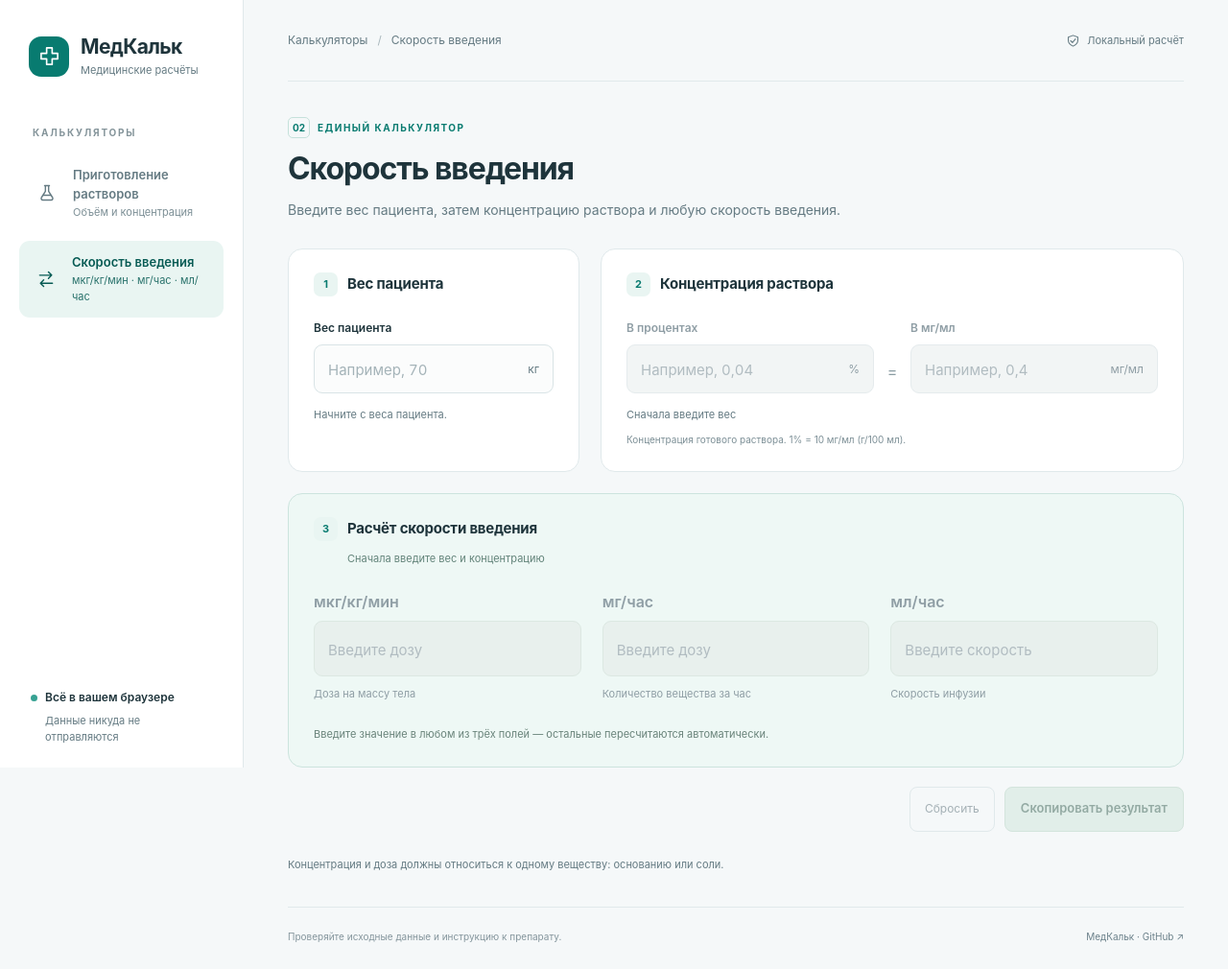
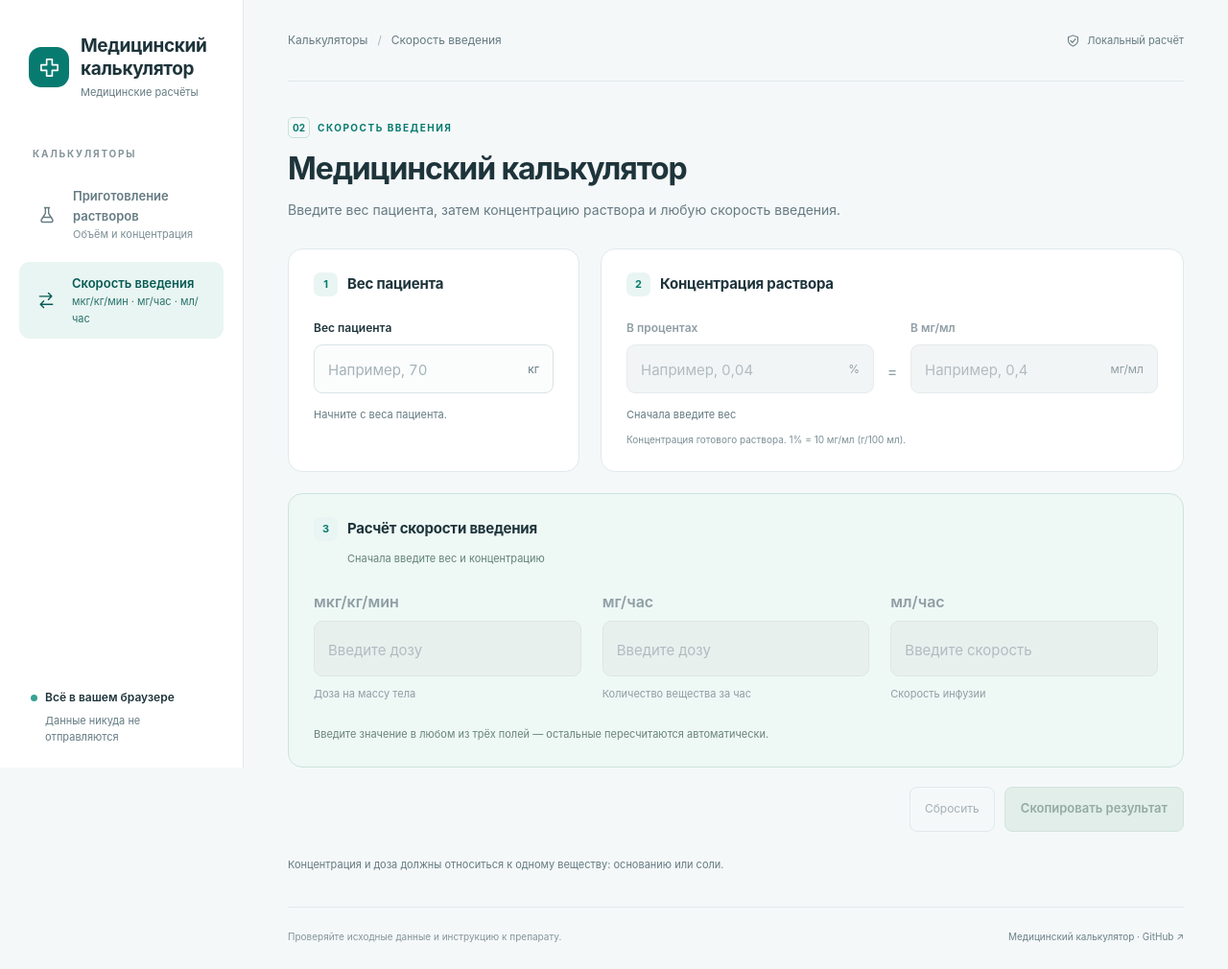
Before and after one commit to aleksr777/med-calc, a plain HTML site: page infusion-rate.html in a window 1280 px wide. Shown: the whole page at 96% size. Drawn offline with Linux system fonts and the light colour scheme.

Commit message:
chore: rename site to Medical Calculator

```diff
--- a/assets/styles.css
+++ b/assets/styles.css
@@ -29,8 +29,9 @@ svg { flex-shrink: 0; }
 .app { display: grid; grid-template-columns: 254px minmax(0, 1fr); min-height: 100vh; min-height: 100dvh; }
 .sidebar { position: sticky; top: 0; height: 100vh; height: 100dvh; display: flex; flex-direction: column; background: var(--surface); border-right: 1px solid var(--line); padding: 36px 20px 24px; }
 .brand { display: inline-flex; gap: 12px; align-items: center; padding-left: 10px; color: var(--ink); }
-.brand-mark { display: grid; place-items: center; width: 42px; height: 42px; border-radius: 13px; color: white; background: var(--teal); }
-.brand-name { display: block; font-weight: 750; font-size: 21px; letter-spacing: -.6px; line-height: 1.2; }
+.brand-mark { display: grid; place-items: center; flex-shrink: 0; width: 42px; height: 42px; border-radius: 13px; color: white; background: var(--teal); }
+.brand > span:last-child { min-width: 0; }
+.brand-name { display: block; font-weight: 750; font-size: 19px; letter-spacing: -.35px; line-height: 1.25; }
 .brand-sub { display: block; color: var(--muted); font-size: 11px; margin-top: 4px; }
 .nav-label { font-size: 10px; font-weight: 700; letter-spacing: 1.8px; color: #84949a; margin: 49px 14px 14px; }
 .navigation { display: grid; gap: 8px; }
--- a/infusion-rate.html
+++ b/infusion-rate.html
@@ -5,9 +5,9 @@
   <meta name="viewport" content="width=device-width, initial-scale=1">
   <meta name="theme-color" content="#087b70">
   <meta name="description" content="Единый расчёт скорости введения: вес пациента, концентрация раствора в процентах и мг/мл, связанные поля мкг/кг/мин, мг/час и мл/час.">
-  <title>Скорость введения — МедКальк</title>
+  <title>Медицинский калькулятор</title>
   <link rel="icon" href="assets/favicon.svg" type="image/svg+xml">
-  <link rel="stylesheet" href="assets/styles.css?v=3">
+  <link rel="stylesheet" href="assets/styles.css?v=4">
   <script src="assets/calculations.js?v=3" defer></script>
   <script src="assets/infusion.js?v=3" defer></script>
 </head>
@@ -15,7 +15,7 @@
   <a class="skip-link" href="#main">К калькулятору</a>
   <div class="app">
     <aside class="sidebar" aria-label="Навигация">
-      <a class="brand" href="index.html" aria-label="МедКальк — приготовление растворов"><span class="brand-mark"><svg aria-hidden="true" focusable="false" width="23" height="23" viewBox="0 0 24 24" fill="none" stroke="currentColor" stroke-width="1.7" stroke-linecap="round" stroke-linejoin="round"><path d="M9 3h6v6h6v6h-6v6H9v-6H3V9h6z"/></svg></span><span><span class="brand-name">МедКальк</span><span class="brand-sub">Медицинские расчёты</span></span></a>
+      <a class="brand" href="index.html" aria-label="Медицинский калькулятор — приготовление растворов"><span class="brand-mark"><svg aria-hidden="true" focusable="false" width="23" height="23" viewBox="0 0 24 24" fill="none" stroke="currentColor" stroke-width="1.7" stroke-linecap="round" stroke-linejoin="round"><path d="M9 3h6v6h6v6h-6v6H9v-6H3V9h6z"/></svg></span><span><span class="brand-name">Медицинский калькулятор</span><span class="brand-sub">Медицинские расчёты</span></span></a>
       <p class="nav-label">КАЛЬКУЛЯТОРЫ</p>
       <nav class="navigation" aria-label="Калькуляторы"><a class="nav-link" href="index.html"><span class="nav-icon"><svg aria-hidden="true" focusable="false" width="20" height="20" viewBox="0 0 24 24" fill="none" stroke="currentColor" stroke-width="1.7" stroke-linecap="round" stroke-linejoin="round"><path d="M9 3h6m-5 0v7l-5 8a2 2 0 0 0 1.7 3h10.6a2 2 0 0 0 1.7-3l-5-8V3M8 15h8"/></svg></span><span class="nav-text">Приготовление<br>растворов<small>Объём и концентрация</small></span></a><span class="nav-link" aria-current="page"><span class="nav-icon"><svg aria-hidden="true" focusable="false" width="20" height="20" viewBox="0 0 24 24" fill="none" stroke="currentColor" stroke-width="1.7" stroke-linecap="round" stroke-linejoin="round"><path d="M4 7h15m-4-4 4 4-4 4M20 17H5m4-4-4 4 4 4"/></svg></span><span class="nav-text">Скорость введения<small>мкг/кг/мин · мг/час · мл/час</small></span></span></nav>
       <div class="sidebar-foot"><div class="local-status"><span class="status-dot"></span>Всё в вашем браузере</div><p>Данные никуда не отправляются</p></div>
@@ -23,8 +23,8 @@
     <div class="workspace">
       <header class="topbar"><div class="topbar-label">Калькуляторы<span>/</span>Скорость введения</div><div class="topbar-badge"><svg aria-hidden="true" focusable="false" width="15" height="15" viewBox="0 0 24 24" fill="none" stroke="currentColor" stroke-width="1.7" stroke-linecap="round" stroke-linejoin="round"><path d="m12 3 8 3v5c0 5-4 8-8 10-4-2-8-5-8-10V6l8-3Z"/><path d="m8 12 3 3 5-6"/></svg> Локальный расчёт</div></header>
       <main id="main">
-        <p class="eyebrow"><span class="eyebrow-number">02</span>Единый калькулятор</p>
-        <h1>Скорость введения</h1>
+        <p class="eyebrow"><span class="eyebrow-number">02</span>Скорость введения</p>
+        <h1>Медицинский калькулятор</h1>
         <p class="intro">Введите вес пациента, затем концентрацию раствора и любую скорость введения.</p>
         <noscript><p>Для работы калькулятора включите JavaScript в браузере.</p></noscript>
         <form id="infusion-form" class="unified-form" autocomplete="off" novalidate>
@@ -93,7 +93,7 @@
         </form>
         <p class="sr-only" id="result-status" role="status" aria-live="polite" aria-atomic="true"></p>
         <p class="unified-basis-note">Концентрация и доза должны относиться к одному веществу: основанию или соли.</p>
-        <footer class="page-footer"><span>Проверяйте исходные данные и инструкцию к препарату.</span><a href="https://github.com/aleksr777/med-calc" target="_blank" rel="noopener noreferrer">МедКальк · GitHub ↗</a></footer>
+        <footer class="page-footer"><span>Проверяйте исходные данные и инструкцию к препарату.</span><a href="https://github.com/aleksr777/med-calc" target="_blank" rel="noopener noreferrer">Медицинский калькулятор · GitHub ↗</a></footer>
       </main>
     </div>
   </div>
```
Also changed, not shown: index.html (+6 -6 lines), mcg-kg-min-to-mg-hour.html (+1 -1 lines), mg-hour-to-mcg-kg-min.html (+1 -1 lines), 1 other file.
